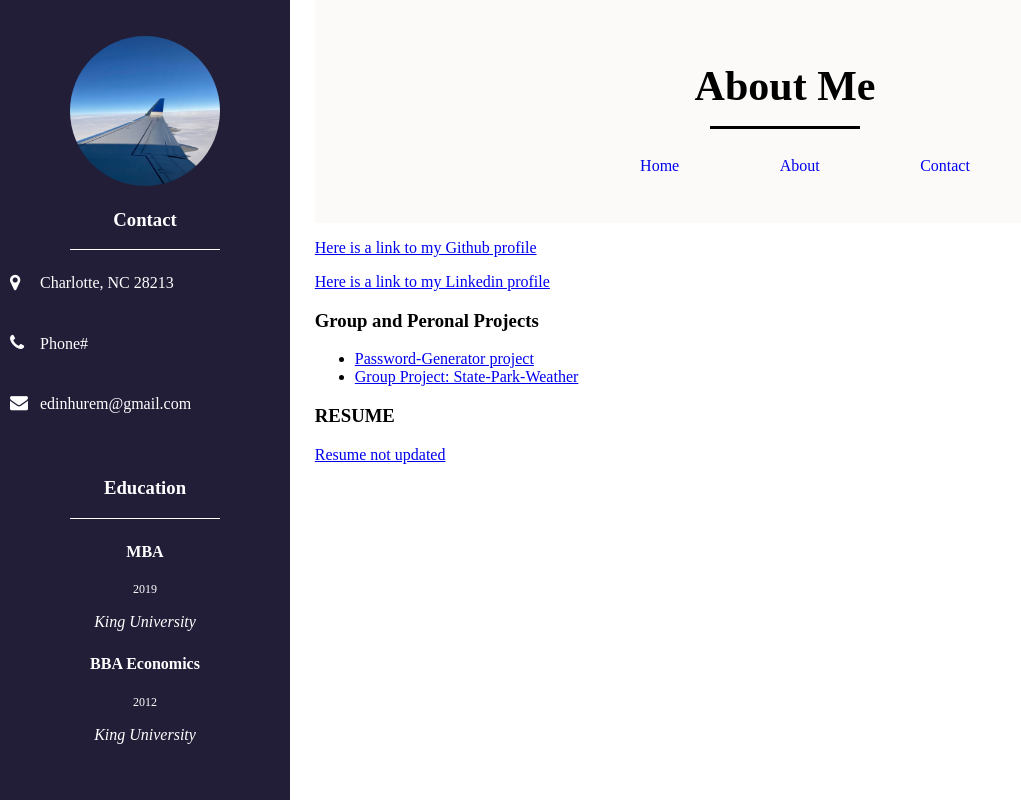
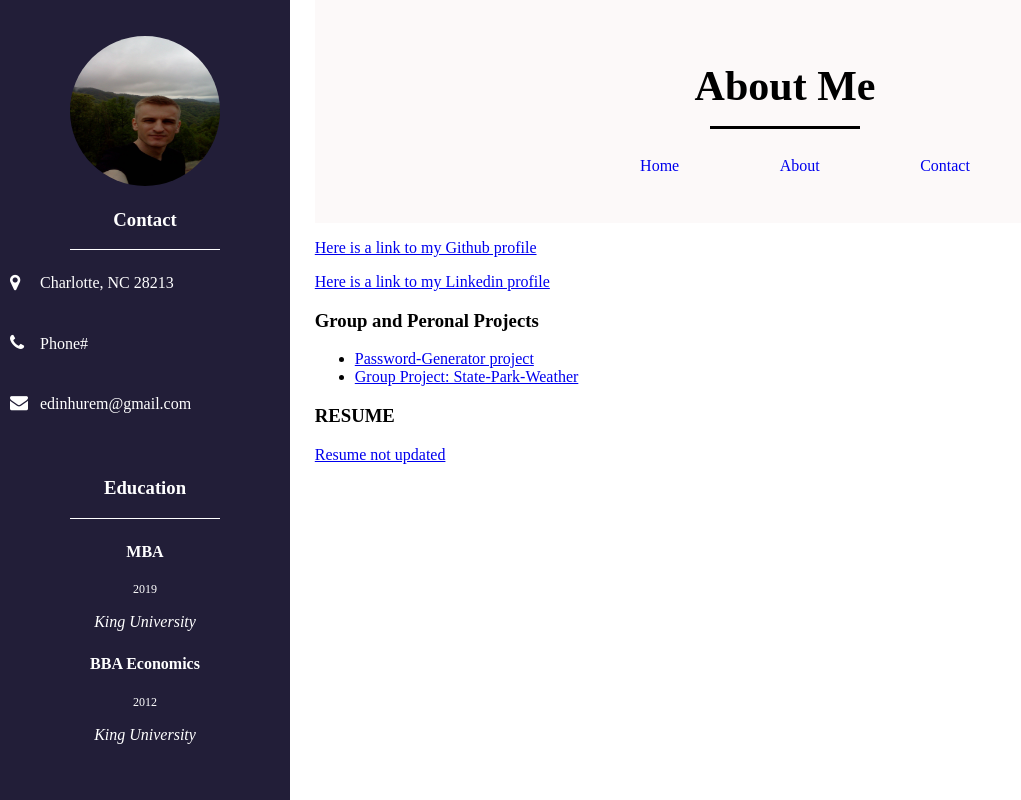
Before and after one commit to edinhurem/Resume-, a plain HTML site: page Assets/about.html in a window 1280 px wide. Shown: the top 800 px of the page, without its empty margins (0-1021 px from the left). Drawn offline with Linux system fonts and the light colour scheme.

Commit message:
Update about.html

```diff
--- a/Assets/about.html
+++ b/Assets/about.html
@@ -32,7 +32,7 @@
 
                     <div class = "center">
 
-                        <img src = "plane.jpg" alt = "my-profile-pic">
+                        <img src = "portfolio.jpg" alt = "my-profile-pic">
 
                     </div>
 
```
